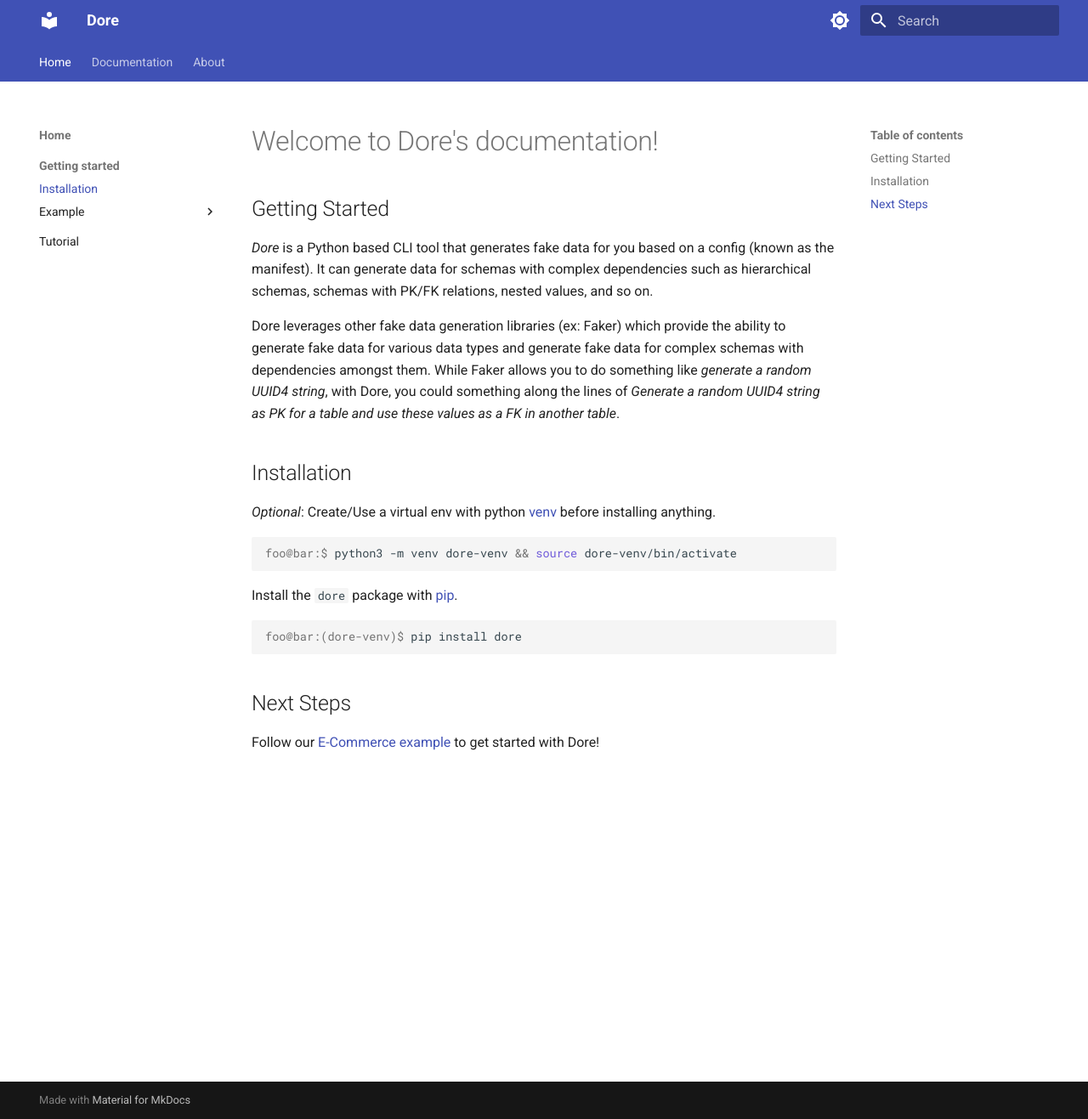
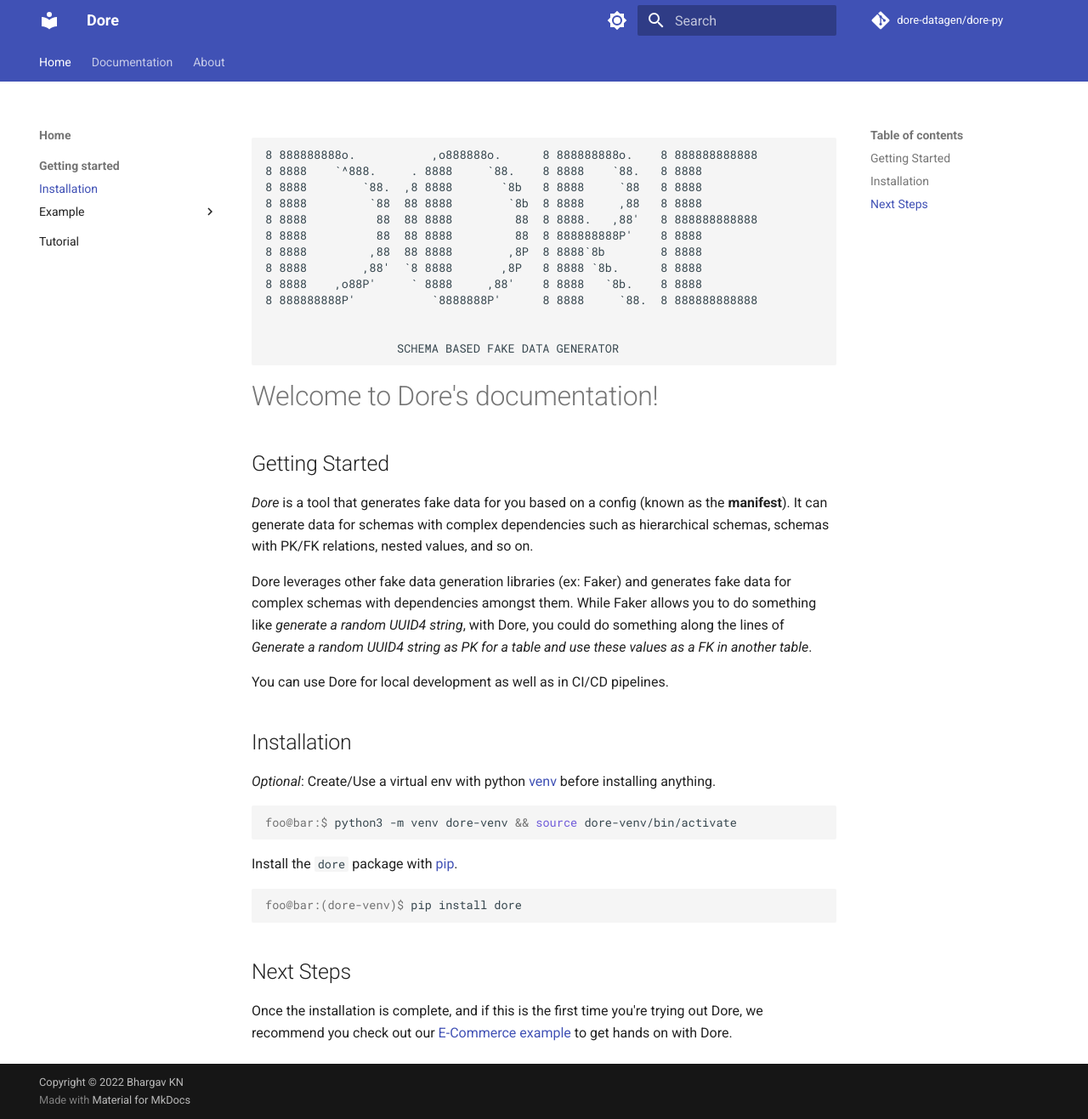
Before and after one commit to dore-datagen/dore-datagen.github.io, an MkDocs documentation site: the page built from docs/index.md, in a window 1280 px wide and 1317 px high. Shown: the whole window at 85% size. Built offline with MkDocs 1.6.1 and Material for MkDocs 9.7.7, drawn with Linux system fonts in a browser that asks for light colours; comment, search, counter and statistics services are not loaded.

Commit message:
added repo details

````diff
--- a/docs/index.md
+++ b/docs/index.md
@@ -1,16 +1,35 @@
+```text
+
+8 888888888o.           ,o888888o.      8 888888888o.    8 888888888888
+8 8888    `^888.     . 8888     `88.    8 8888    `88.   8 8888
+8 8888        `88.  ,8 8888       `8b   8 8888     `88   8 8888
+8 8888         `88  88 8888        `8b  8 8888     ,88   8 8888
+8 8888          88  88 8888         88  8 8888.   ,88'   8 888888888888
+8 8888          88  88 8888         88  8 888888888P'    8 8888
+8 8888         ,88  88 8888        ,8P  8 8888`8b        8 8888
+8 8888        ,88'  `8 8888       ,8P   8 8888 `8b.      8 8888
+8 8888    ,o88P'     ` 8888     ,88'    8 8888   `8b.    8 8888
+8 888888888P'           `8888888P'      8 8888     `88.  8 888888888888
+
+
+                   SCHEMA BASED FAKE DATA GENERATOR
+```
+
+
 # Welcome to Dore's documentation!
 
 ## Getting Started
 
-*Dore* is a Python based CLI tool that generates fake data for you based on a config (known as the manifest).
+*Dore* is a tool that generates fake data for you based on a config (known as the **manifest**).
 It can generate data for schemas with complex dependencies such as hierarchical schemas, schemas with PK/FK relations,
 nested values, and so on.
 
-Dore leverages other fake data generation libraries (ex: Faker) which provide the ability to
-generate fake data for various data types and generate fake data for complex schemas with dependencies amongst them.
-While Faker allows you to do something like *generate a random UUID4 string*, with Dore, you could
-something along the lines of *Generate a random UUID4 string as PK for a table and use these values as a FK in another
+Dore leverages other fake data generation libraries (ex: Faker) and generates fake data for complex schemas with
+dependencies amongst them. While Faker allows you to do something like *generate a random UUID4 string*, with Dore,
+you could do something along the lines of *Generate a random UUID4 string as PK for a table and use these values as a FK in another
 table*.
+
+You can use Dore for local development as well as in CI/CD pipelines.
 
 ## Installation
 
@@ -31,4 +50,5 @@
 
 ## Next Steps
 
-Follow our [E-Commerce example](./example.md) to get started with Dore!
+Once the installation is complete, and if this is the first time you're trying out Dore, we recommend you check out our
+[E-Commerce example](./example.md) to get hands on with Dore.
--- a/mkdocs.yml
+++ b/mkdocs.yml
@@ -1,4 +1,15 @@
 site_name: Dore
+site_url: https://dore-datagen.github.io/
+site_author: Bhargav KN
+site_description: >-
+  Schema based fake data generator.
+
+repo_name: dore-datagen/dore-py
+repo_url: https://github.com/dore-datagen/dore-py
+
+# Copyright
+copyright: Copyright &copy; 2022 Bhargav KN
+
 theme:
   name: material
   palette:
````
Also changed, not shown: docs/example.md (+1 -1 lines), docs/example_create_your_manifest.md (+4 -4 lines), docs/example_manifest_explained.md (+1 -1 lines).
